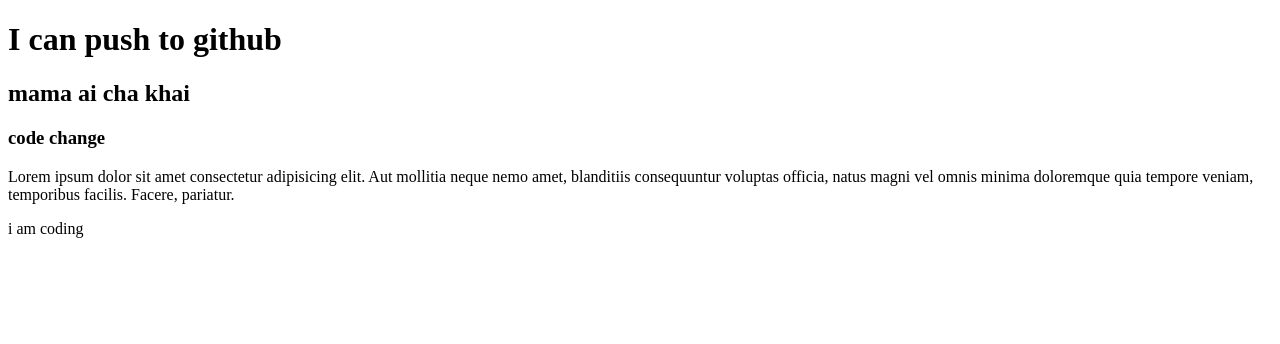
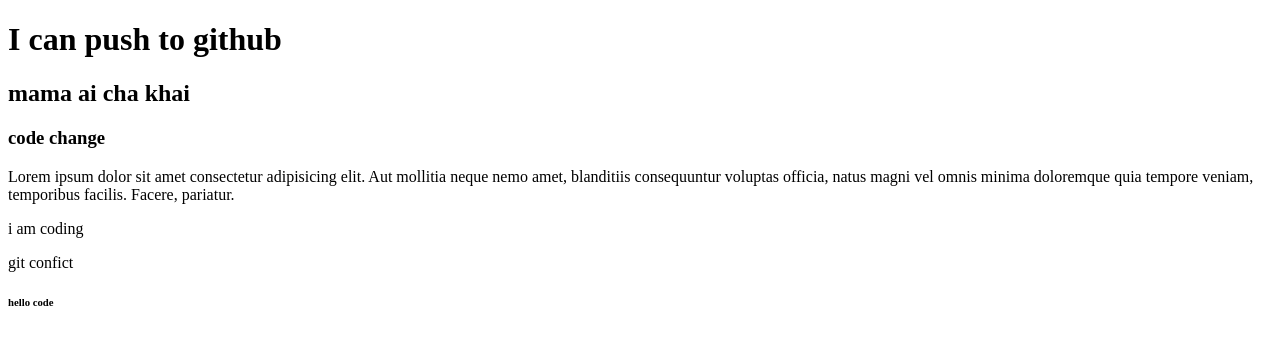
Before and after one commit to Rakib-Utsho/my-first-repo, a plain HTML site: page index.html in a window 1280 px wide. Drawn offline with Linux system fonts and the light colour scheme.

Commit message:
new line add

```diff
--- a/index.html
+++ b/index.html
@@ -13,6 +13,9 @@
     <p>Lorem ipsum dolor sit amet consectetur adipisicing elit. Aut mollitia neque nemo amet, blanditiis consequuntur voluptas officia, natus magni vel omnis minima doloremque quia tempore veniam, temporibus facilis. Facere, pariatur.</p>
 
     <p>i am coding</p>
+   <p>git confict</p>
+   <h6>hello code</h6>
+
 
 </body>
 </html>
```
